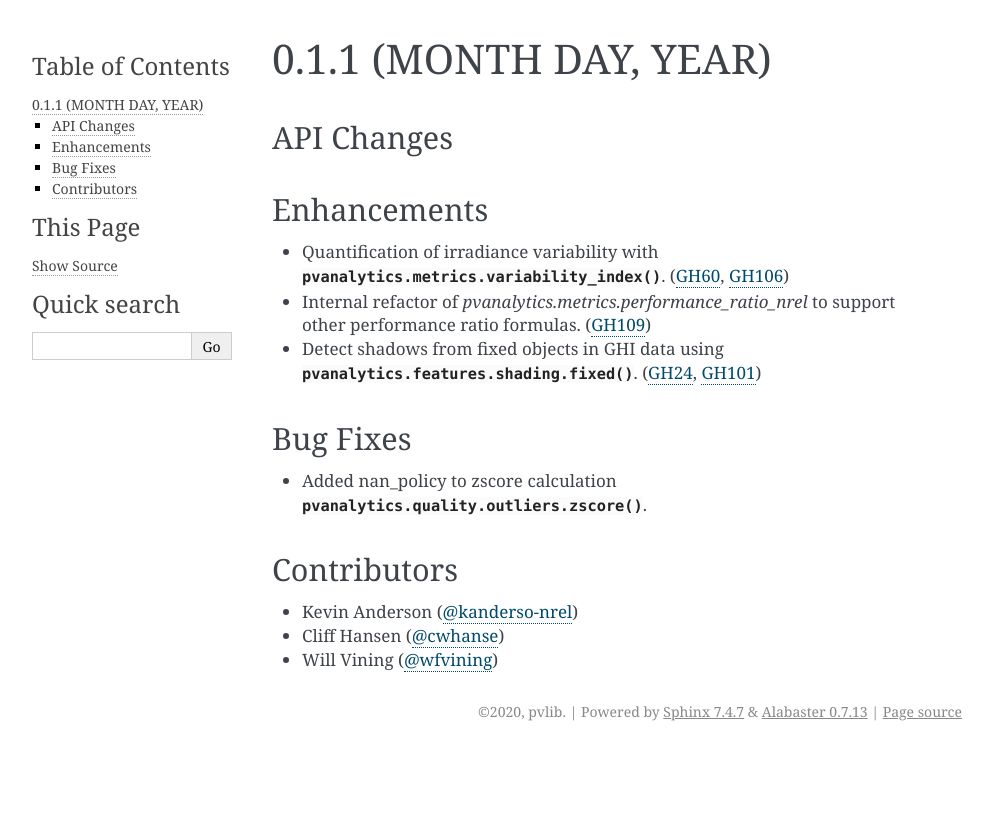
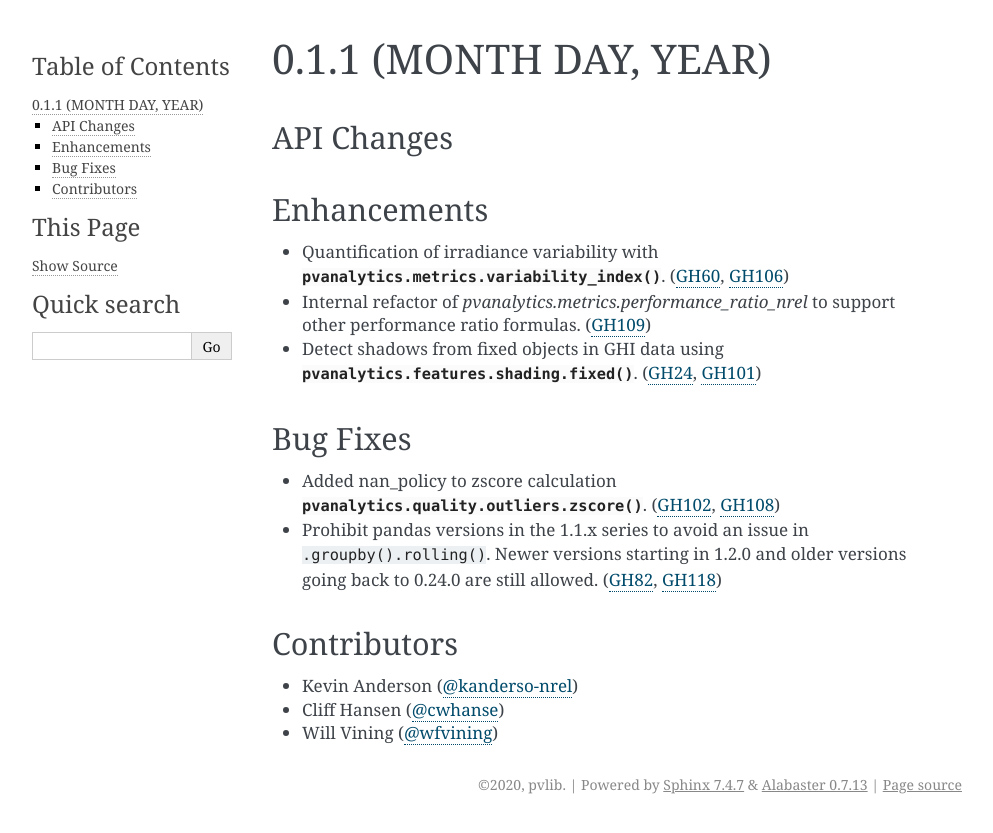
Before and after one commit to pvlib/pvanalytics, a Sphinx documentation site: the page built from docs/whatsnew/0.1.1.rst, in a window 1280 px wide. Shown: the top 833 px of the page, without its empty margins (148-1141 px from the left). Built offline with Sphinx 7.4.7, drawn with Linux system fonts in a browser that asks for light colours.

Commit message:
whatsnew

```diff
--- a/docs/whatsnew/0.1.1.rst
+++ b/docs/whatsnew/0.1.1.rst
@@ -20,7 +20,10 @@ Bug Fixes
 ~~~~~~~~~
 
 * Added nan_policy to zscore calculation
-  :py:func:`pvanalytics.quality.outliers.zscore`.
+  :py:func:`pvanalytics.quality.outliers.zscore`. (:issue:`102`, :pull:`108`)
+* Prohibit pandas versions in the 1.1.x series to avoid an issue in
+  ``.groupby().rolling()``.  Newer versions starting in 1.2.0 and older
+  versions going back to 0.24.0 are still allowed. (:issue:`82`, :pull:`118`)
 
 Contributors
 ~~~~~~~~~~~~
```
